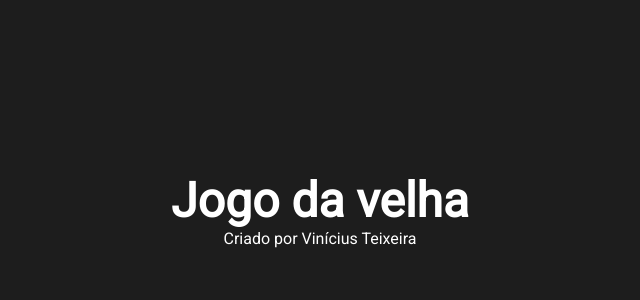
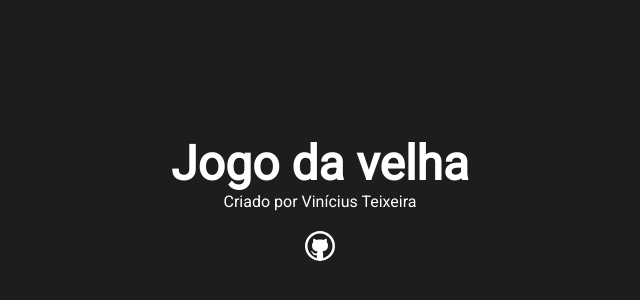
Before and after one commit to vinnyteixeira/react-jogo-da-velha, a Next.js app: page / in a window 1280 px wide. Shown: the part 190-490 px from the top of the page, without its empty margins (320-960 px from the left). Built offline with nearby package versions, Linux system fonts and the light colour scheme.

Commit message:
Criado componente de icone

```diff
--- a/src/components/header/Header.jsx
+++ b/src/components/header/Header.jsx
@@ -1,14 +1,17 @@
-import styles from "./Header.module.css"
+import styles from "./Header.module.css";
 
 import Title from "../title/Title";
 import Subtitle from "../subtitle/Subtitle";
-
+import Icon from "../icon/Icon";
 
 function Header() {
   return (
     <div className={styles.header}>
       <Title>Jogo da velha</Title>
       <Subtitle>Criado por Vinícius Teixeira</Subtitle>
+      <div className={styles.iconContent}>
+        <Icon iconName="github" link="https://github.com/vinnyteixeira"/>
+      </div>
     </div>
   );
 }
--- a/src/components/header/Header.module.css
+++ b/src/components/header/Header.module.css
@@ -2,3 +2,7 @@
     text-align: center;
     padding: 40px 0;
 }
+
+.iconContent {
+    margin: 20px 0;
+}
--- /dev/null
+++ b/src/components/icon/Icon.jsx
@@ -0,0 +1,13 @@
+function Icon ({iconName, size, link}) {
+    return (
+       <a href={link} target="_blank">
+        <img src={`/icons/${iconName}.svg`} width={size} alt="icone-git" />
+        </a>
+    )
+}
+
+Icon.defaultProps = {
+    size: "30px"
+}
+
+export default Icon
```
Also changed, not shown: public/icons/github.svg (added).
